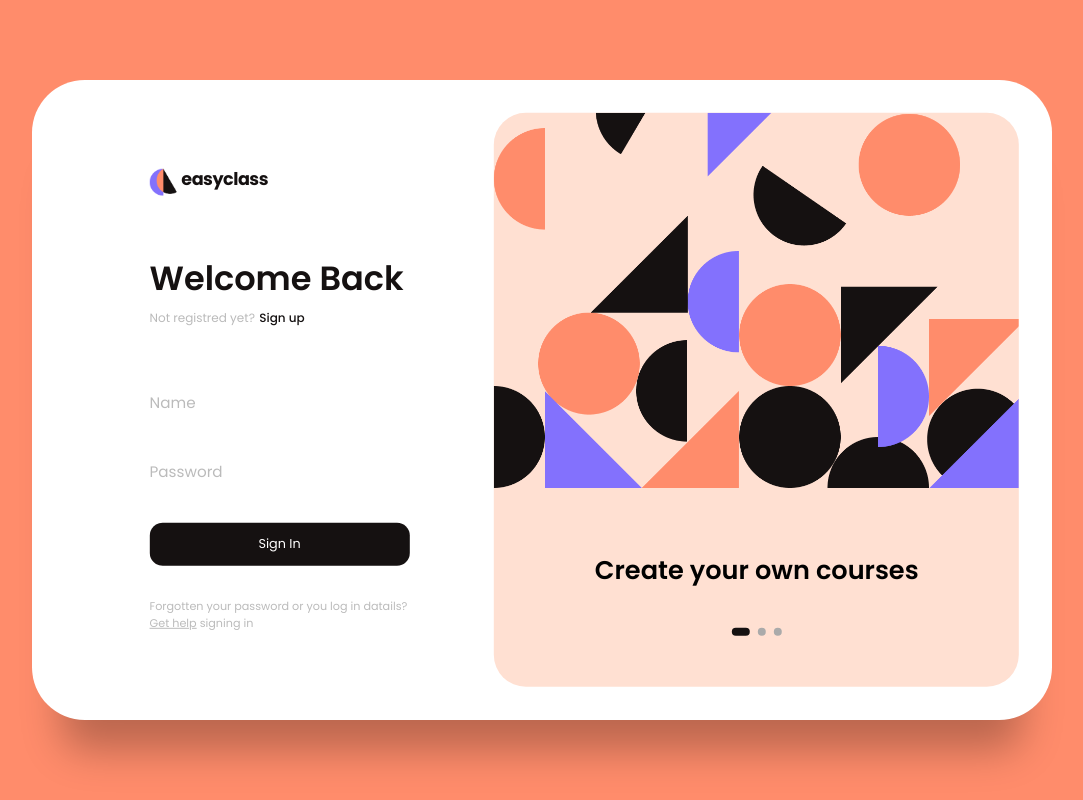
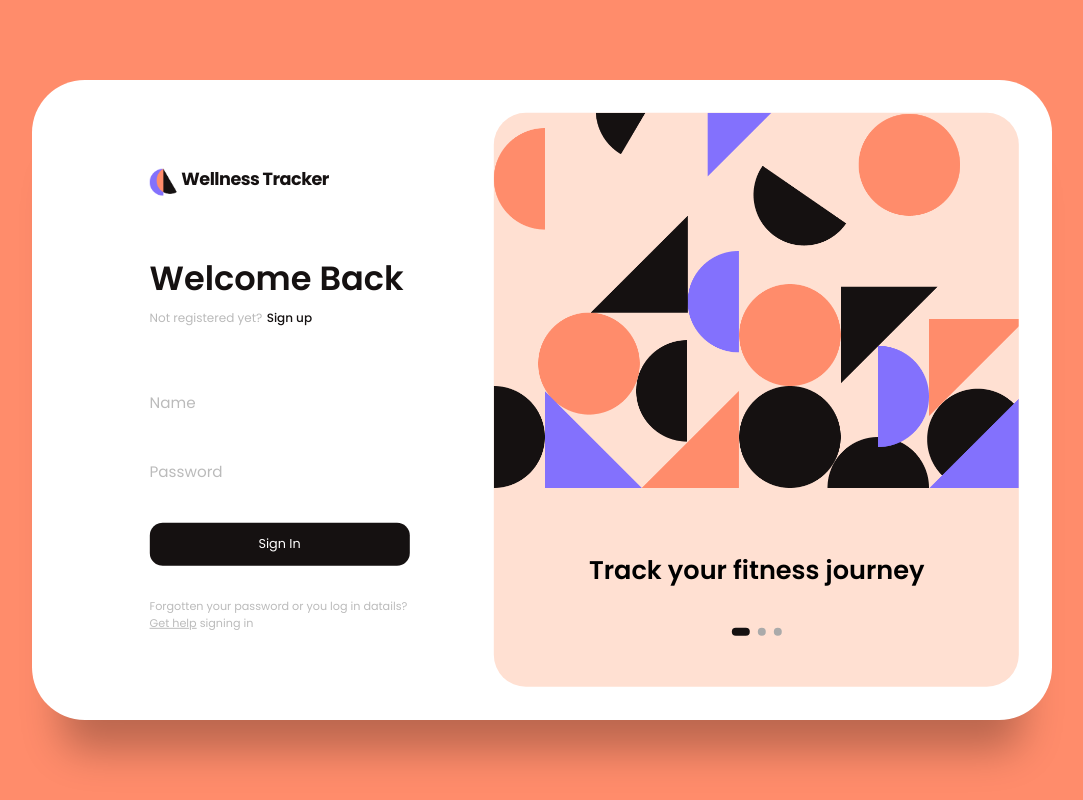
Before and after one commit to yoeltecleab/Wellness-Tracker, a Django app: template templates/signup.html in a window 1280 px wide. Shown: the whole page, without its empty margins (98-1181 px from the left). Run offline with Django 5.2, Linux system fonts and the light colour scheme; the template is opened without the code that fills it, so the values that code supplies are empty.

Commit message:
Edited Sign up

```diff
--- a/templates/signup.html
+++ b/templates/signup.html
@@ -14,13 +14,13 @@
             <div class="forms-wrap">
                 <form action="index.html" autocomplete="off" class="sign-in-form">
                     <div class="logo">
-                        <img alt="easyclass" src="/static/images/logo.png"/>
-                        <h4>easyclass</h4>
+                        <img alt="Wellness Tracker" src="/static/images/logo.png"/>
+                        <h4>Wellness Tracker</h4>
                     </div>
 
                     <div class="heading">
                         <h2>Welcome Back</h2>
-                        <h6>Not registred yet?</h6>
+                        <h6>Not registered yet?</h6>
                         <a class="toggle" href="#">Sign up</a>
                     </div>
 
@@ -62,8 +62,8 @@
 
                 <form action="index.html" autocomplete="off" class="sign-up-form">
                     <div class="logo">
-                        <img alt="easyclass" src="/static/images/logo.png"/>
-                        <h4>easyclass</h4>
+                        <img alt="Wellness Tracker" src="/static/images/logo.png"/>
+                        <h4>Wellness Tracker</h4>
                     </div>
 
                     <div class="heading">
@@ -132,9 +132,9 @@
                 <div class="text-slider">
                     <div class="text-wrap">
                         <div class="text-group">
-                            <h2>Create your own courses</h2>
-                            <h2>Customize as you like</h2>
-                            <h2>Invite students to your class</h2>
+                            <h2>Track your fitness journey</h2>
+                            <h2>Monitor your daily intake</h2>
+                            <h2>Achieve your health goals</h2>
                         </div>
                     </div>
 
```
